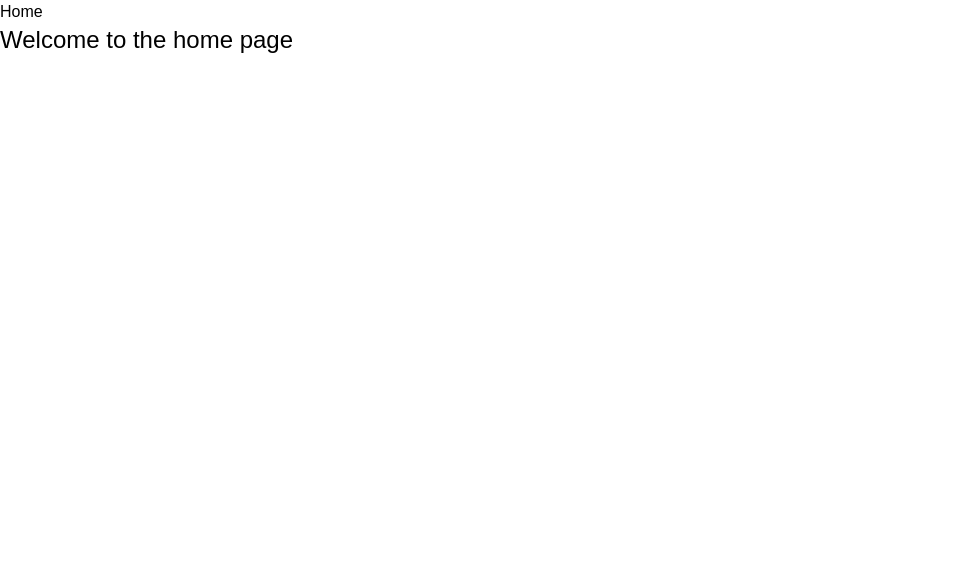
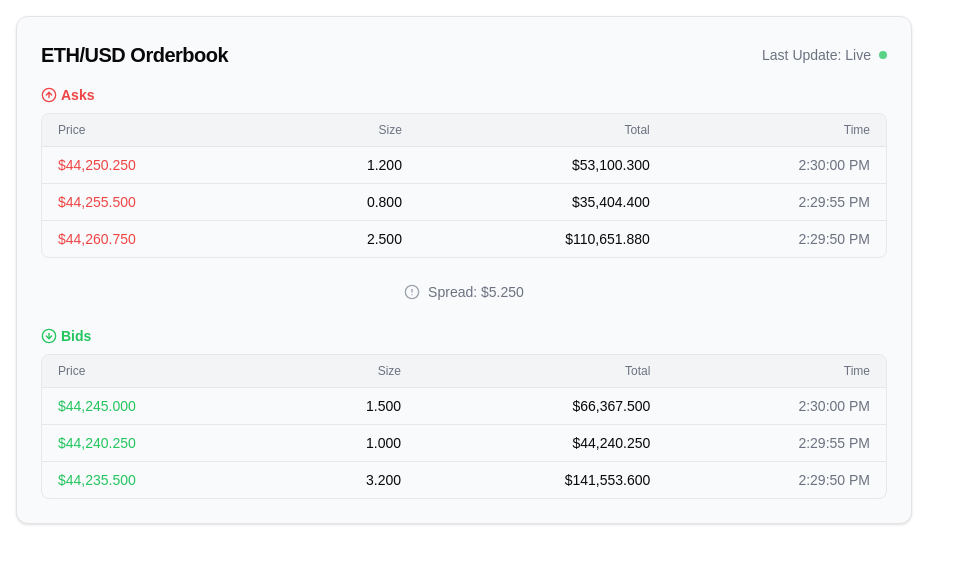
Before and after one commit to ZonaZebra/Trading-Orderbook-Application, a Next.js app: page / in a window 1280 px wide. Shown: the top 564 px of the page, without its empty margins (0-975 px from the left). Built offline with nearby package versions, Linux system fonts and the light colour scheme.

Commit message:
feat - implement orderbook onto home page

```diff
--- a/src/app/page.tsx
+++ b/src/app/page.tsx
@@ -1,10 +1,11 @@
 'use client'
+
+import Orderbook from '@components/Orderbook'
 
 export default function Home() {
   return (
-    <div>
-      <h1>Home</h1>
-      <text className="text-2xl">Welcome to the home page</text>
+    <div className="p-4">
+      <Orderbook symbol="ETH/USD" precision={3} />
     </div>
   )
 }
```
